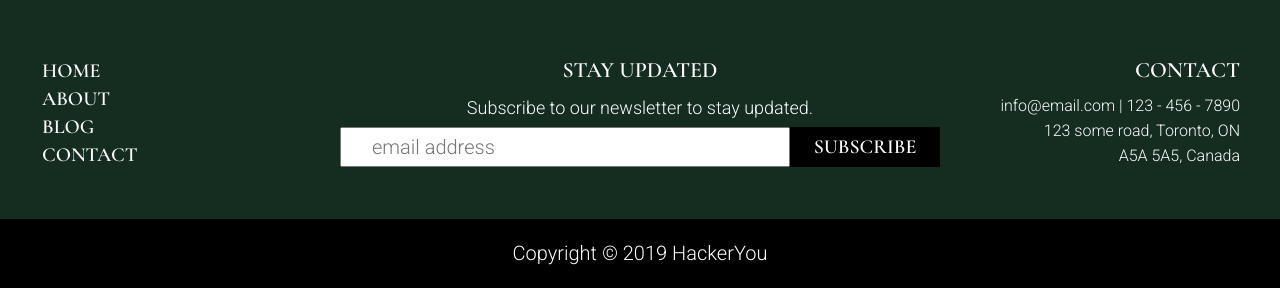
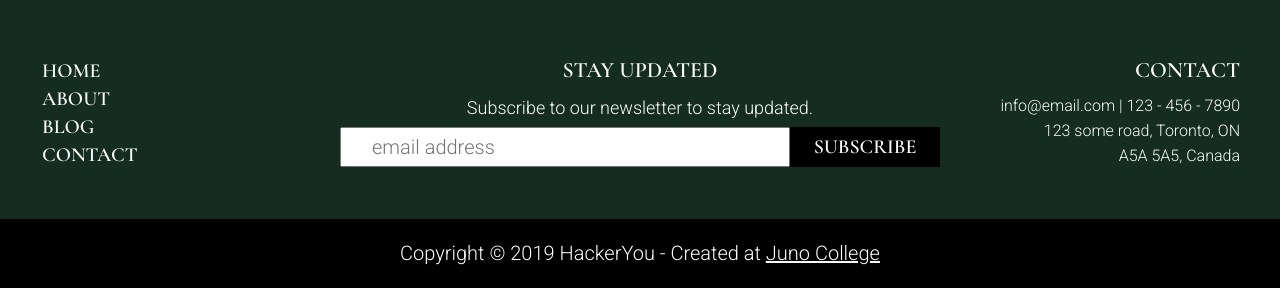
Before and after one commit to ulanob/boris-ulanowicz-project-one, a plain HTML site: page index.html in a window 1280 px wide. Shown: the part 3306-3594 px from the top of the page. Drawn offline with nearby package versions, Linux system fonts and the light colour scheme; a web font is replaced by a local one.

Commit message:
added Juno link in footer

```diff
--- a/index.html
+++ b/index.html
@@ -149,7 +149,7 @@
 </section>
 
 <footer>
-  <p>Copyright © 2019 HackerYou</p>
+  <p>Copyright © 2019 HackerYou - Created at <a href="https://junocollege.com">Juno College</a></p>
 </footer>
 
 </body>
--- a/styles/style.css
+++ b/styles/style.css
@@ -168,7 +168,6 @@ ul.sliding-menu a:focus {
   margin: 0 auto 0 0;
   top: -250px;
   right: 60px;
-
 }
 
 .social-media-icons a{
@@ -348,6 +347,22 @@ footer {
 footer p {
   color: #FCFCFC;
   text-align: center;
+}
+
+footer a,
+footer a:hover,
+footer a:focus {
+  display: inline;
+  width: auto;
+  height: auto;
+  background-color: inherit;
+  color: inherit;
+  padding: inherit;
+  border: none;
+  margin: 0;
+  text-transform: none;
+  font: inherit;
+  text-decoration: underline;
 }
 
 /* RESPONSIVE */
```
